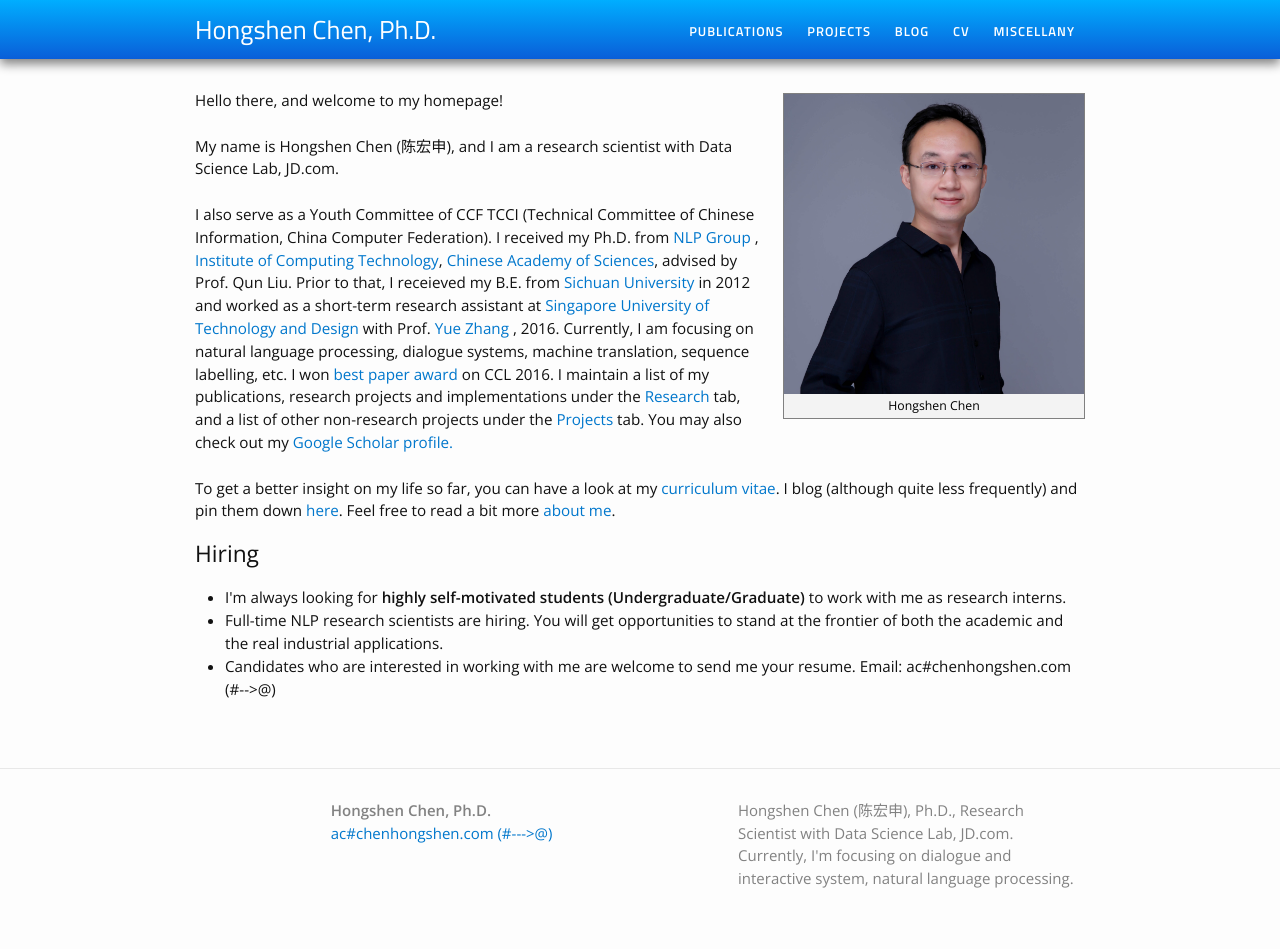
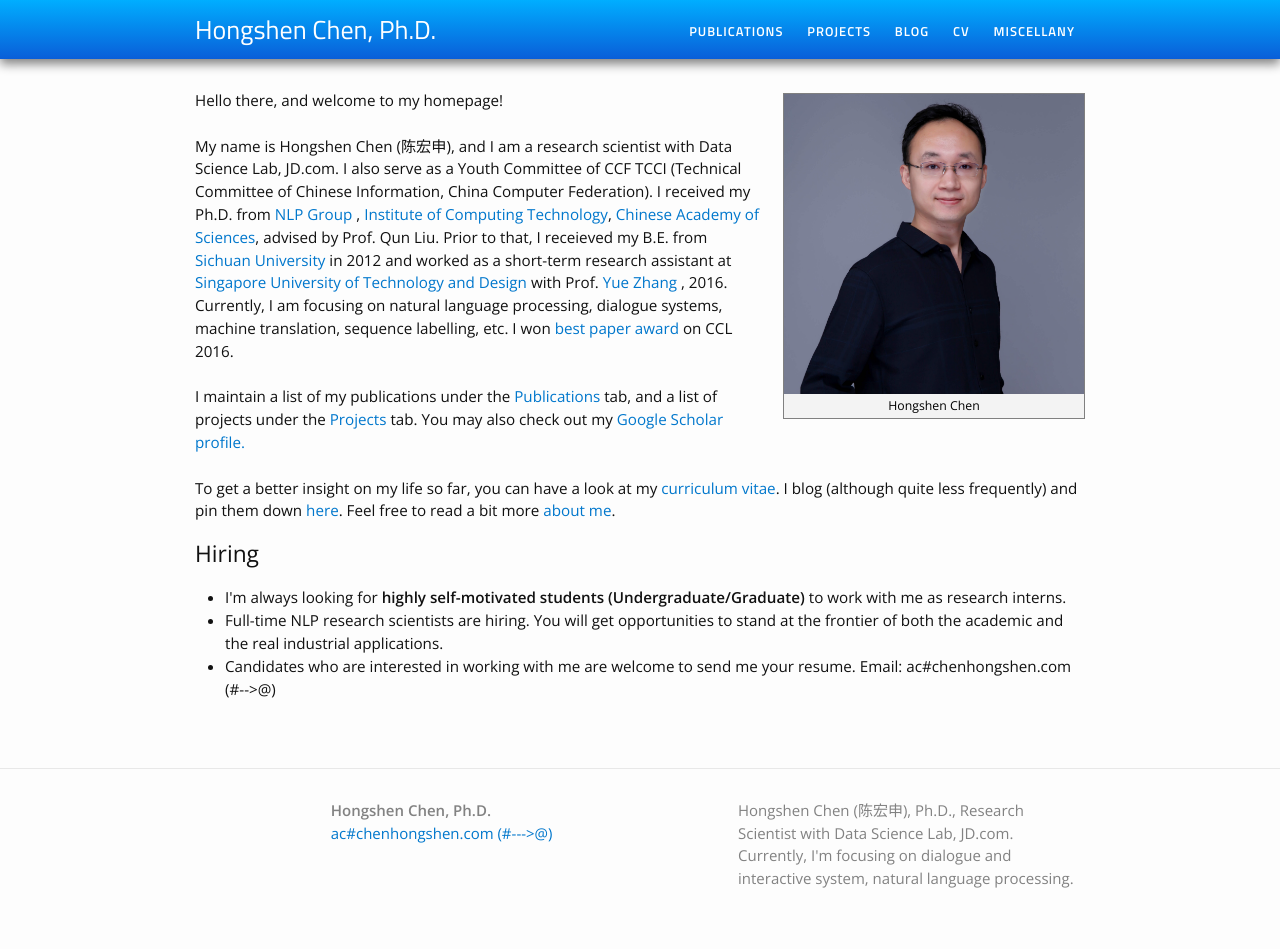
Before and after one commit to chenhongshen/chenhongshen.github.io, a Jekyll site: the page built from index.html, in a window 1280 px wide. Built offline with Jekyll 4.4.1, drawn with Linux system fonts in a browser that asks for light colours; a script that is not in the unit is left out.

Commit message:
Update index.html

```diff
--- a/index.html
+++ b/index.html
@@ -5,12 +5,11 @@ layout: default
 <div class="home">
 {% include image.html url="/images/chenhongshen.jpg" caption="Hongshen Chen" width=300 align="right" %}
 
-<p>Hello there, and welcome to my homepage!<br><br>My name is Hongshen Chen (陈宏申), and I am a research scientist with Data Science Lab, JD.com.<br><br>
+<p>Hello there, and welcome to my homepage!<br><br>
+My name is Hongshen Chen (陈宏申), and I am a research scientist with Data Science Lab, JD.com. I also serve as a Youth Committee of CCF TCCI (Technical Committee of Chinese Information, China Computer Federation). I received my Ph.D. from <a href="http://nlp.ict.ac.cn/"> NLP Group </a>, <a href="http://www.ict.ac.cn/">Institute of Computing Technology</a>, <a href="http://www.ucas.ac.cn/"> Chinese Academy of Sciences</a>, advised by Prof. Qun Liu. Prior to that, I receieved my B.E. from <a href="http://www.scu.edu.cn/">Sichuan University</a> in 2012 and worked as a short-term research assistant at <a href=" https://www.sutd.edu.sg/"> Singapore University of Technology and Design </a>  with Prof. <a href=" https://frcchang.github.io/ "> Yue Zhang </a>, 2016. Currently, I am focusing on natural language processing, dialogue systems, machine translation, sequence labelling, etc. I won <a href="http://www.ict.cas.cn/xwzx/jssxw/201611/t20161118_4698322.html">best paper award</a> on CCL 2016.
+<br><br>
 
-I also serve as a Youth Committee of CCF TCCI (Technical Committee of Chinese Information, China Computer Federation). I received my Ph.D. from <a href="http://nlp.ict.ac.cn/"> NLP Group </a>, <a href="http://www.ict.ac.cn/">Institute of Computing Technology</a>, <a href="http://www.ucas.ac.cn/"> Chinese Academy of Sciences</a>, advised by Prof. Qun Liu. Prior to that, I receieved my B.E. from <a href="http://www.scu.edu.cn/">Sichuan University</a> in 2012 and worked as a short-term research assistant at <a href=" https://www.sutd.edu.sg/"> Singapore University of Technology and Design </a>  with Prof. <a href=" https://frcchang.github.io/ "> Yue Zhang </a>, 2016. Currently, I am focusing on natural language processing, dialogue systems, machine translation, sequence labelling, etc. I won <a href="http://www.ict.cas.cn/xwzx/jssxw/201611/t20161118_4698322.html">best paper award</a> on CCL 2016.
-
-
-I maintain a list of my publications, research projects and implementations under the <a href="/research/">Research</a> tab, and a list of other non-research projects under the <a href="/projects">Projects</a> tab. You may also check out my <a href="https://scholar.google.com/citations?user=6IjAsIUAAAAJ&hl=en&oi=ao">Google Scholar profile.</a> <br><br>
+I maintain a list of my publications under the <a href="/publications/">Publications</a> tab, and a list of projects under the <a href="/projects">Projects</a> tab. You may also check out my <a href="https://scholar.google.com/citations?user=6IjAsIUAAAAJ&hl=en&oi=ao">Google Scholar profile.</a> <br><br>
 
 To get a better insight on my life so far, you can have a look at my <a href="/cv">curriculum vitae</a>. I blog (although quite less frequently) and pin them down <a href="/blog">here</a>. Feel free to read a bit more <a href="/about">about me</a>.</p>
 
```
